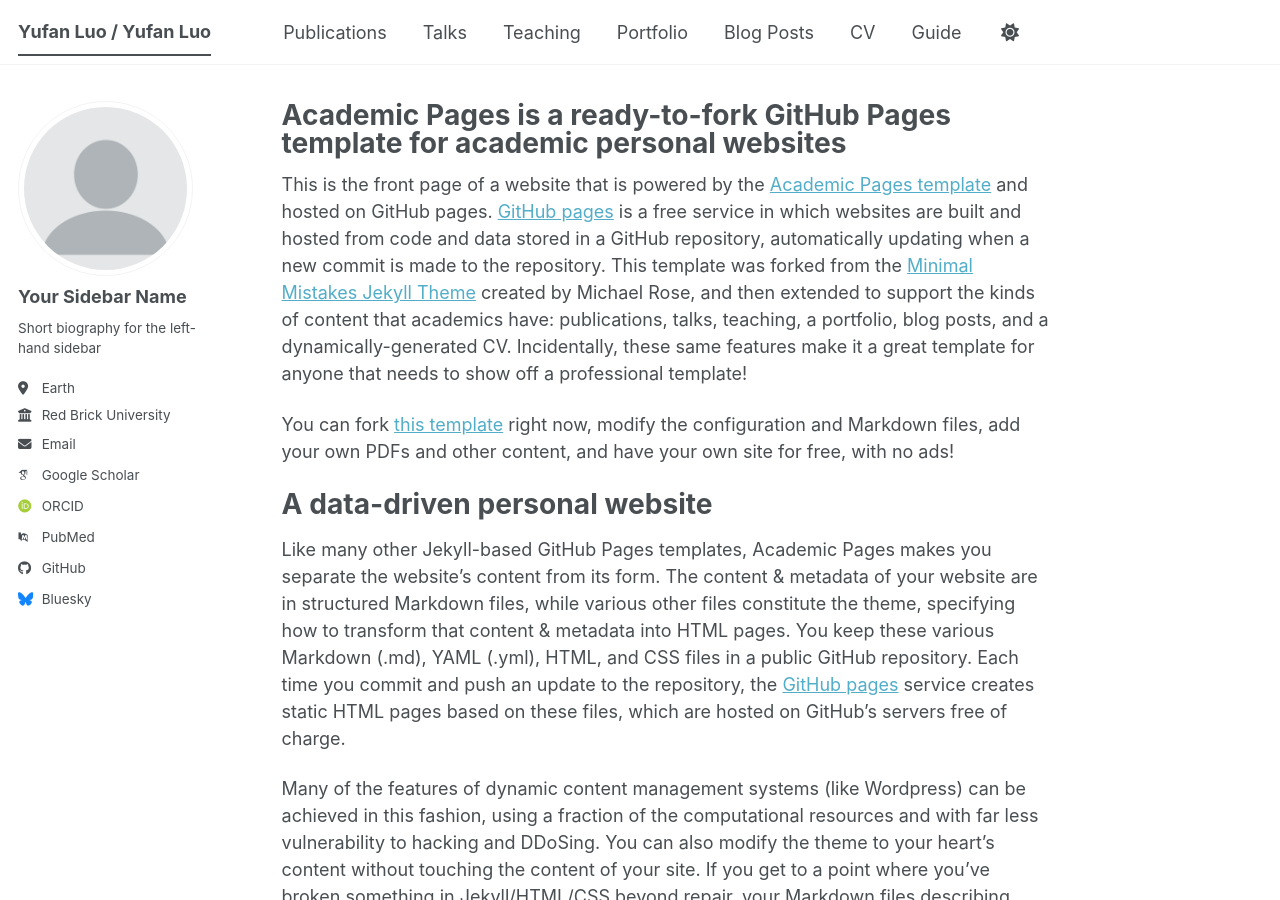
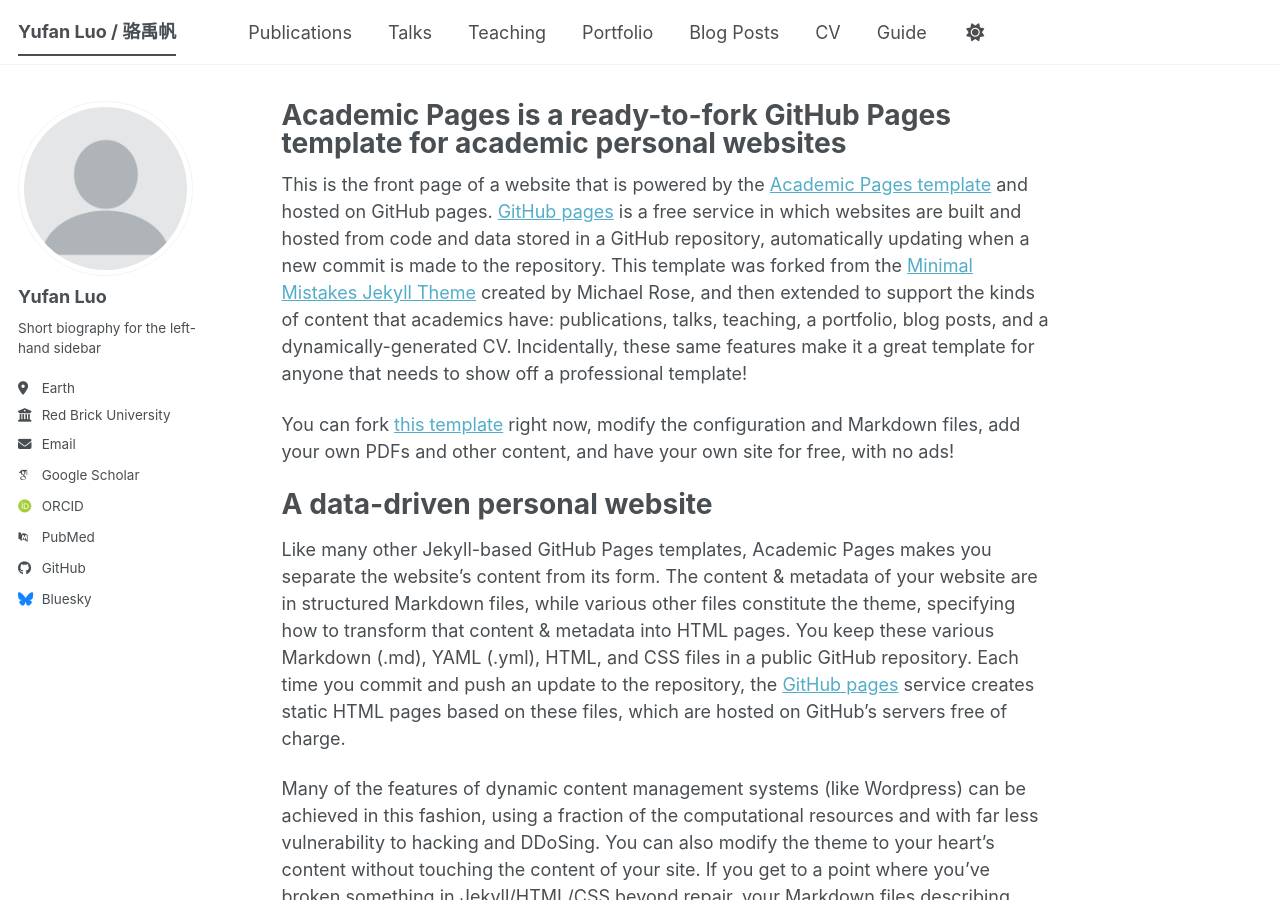
Before and after one commit to yufanluo-math/yufanluo-math.github.io, a Jekyll site: the page built from _pages/about.md, in a window 1280 px wide and 900 px high. Built offline with Jekyll 4.4.1, drawn with Linux system fonts in a browser that asks for light colours; some web fonts are replaced; a script bundle is joined from its source files by our own code; library files that are not in the unit come from our copies.

Commit message:
Update _config.yml

```diff
--- a/_config.yml
+++ b/_config.yml
@@ -9,7 +9,7 @@
 # Basic Site Settings
 locale                   : "en-US"
 site_theme               : "default" # The available themes options are "default", "air", "sunrise", "mint", "dirt" and "contrast"
-title                    : "Yufan Luo / Yufan Luo"
+title                    : "Yufan Luo / 骆禹帆"
 title_separator          : "-"
 name                     : &name "Your "
 description              : &description "Your Name's academic portfolio"   # Update this with a general description of your site, this is the default if not overridden by a page
@@ -24,7 +24,7 @@
 author:
   # Biographic information
   avatar           : "profile.png"
-  name             : "Your Sidebar Name"
+  name             : "Yufan Luo"
   pronouns         : # example: "she/her"
   bio              : "Short biography for the left-hand sidebar"
   location         : "Earth"
```
